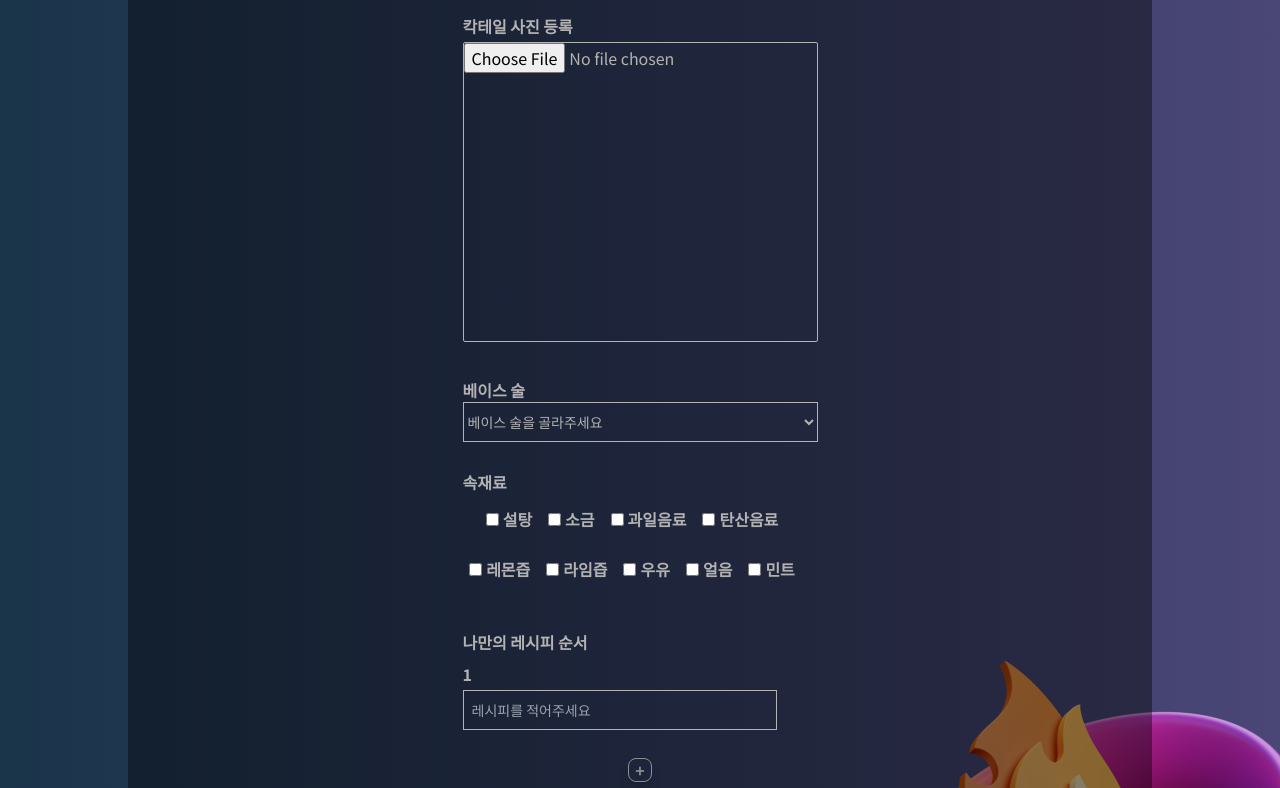
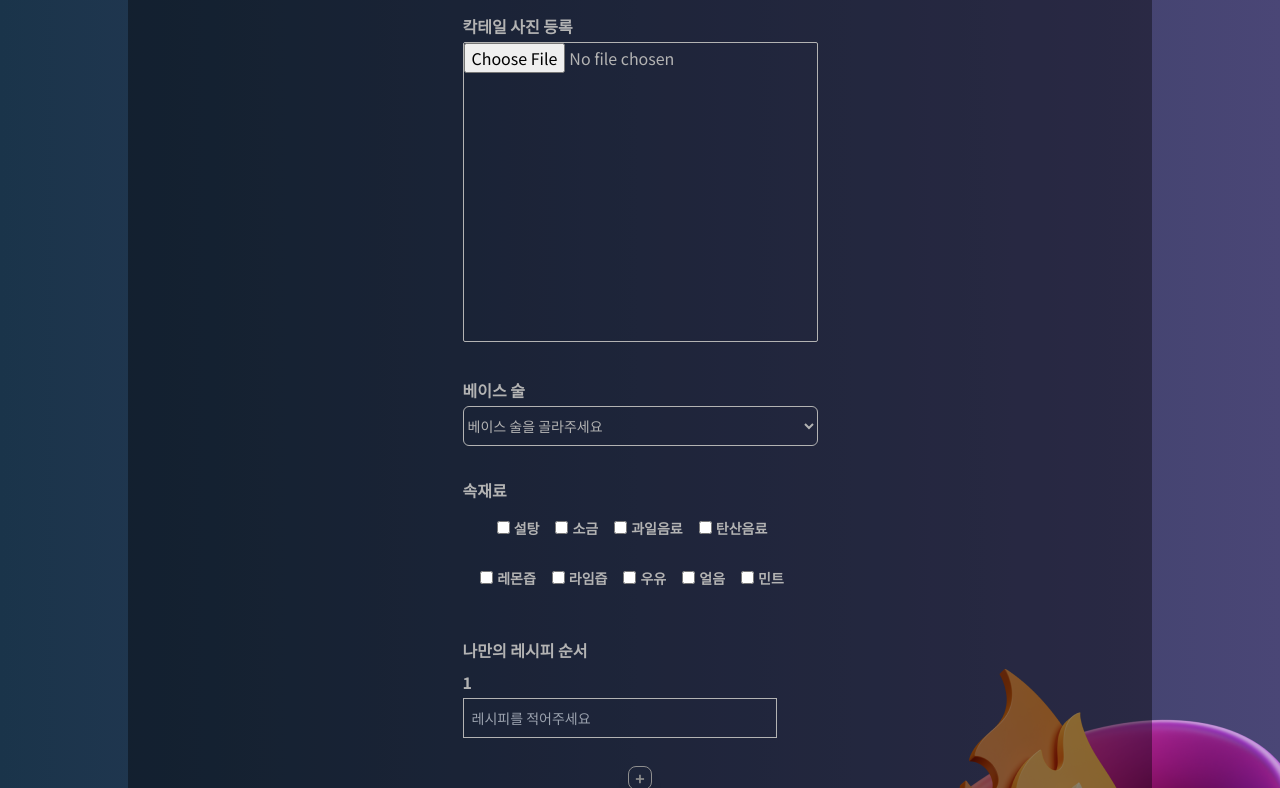
Before and after one commit to codestates-seb/seb44_main_002, a React (Create React App) app in the folder client/: page /cocktail in a window 1280 px wide. Shown: the part 470-1258 px from the top of the page. Built offline with nearby package versions, Linux system fonts and the light colour scheme; no server answers.

Commit message:
chore : 체크박스 글씨 작게,

```diff
--- a/client/src/components/Input/CheckboxIngrInput.js
+++ b/client/src/components/Input/CheckboxIngrInput.js
@@ -23,7 +23,7 @@ export default function CheckboxIngrInput({ isValid = true, setForm }) {
         }`}
       >
         속재료
-        <div className="flex flex-row items-center justify-center flex-wrap w-[355px] h-[100px]">
+        <div className="flex flex-row items-center justify-center flex-wrap  w-[355px] h-[100px]">
           <div className="mr-4">
             <input
               className="mr-1"
@@ -33,7 +33,9 @@ export default function CheckboxIngrInput({ isValid = true, setForm }) {
               value="sugar"
               onChange={checkboxHandler}
             />
-            <label htmlFor="sugar">설탕</label>
+            <label className="text-sm" htmlFor="sugar">
+              설탕
+            </label>
           </div>
           <div className="mr-4">
             <input
@@ -44,7 +46,9 @@ export default function CheckboxIngrInput({ isValid = true, setForm }) {
               value="salt"
               onChange={checkboxHandler}
             />
-            <label htmlFor="salt">소금</label>
+            <label className="text-sm" htmlFor="salt">
+              소금
+            </label>
           </div>
           <div className="mr-4">
             <input
@@ -55,7 +59,9 @@ export default function CheckboxIngrInput({ isValid = true, setForm }) {
               value="beverage"
               onChange={checkboxHandler}
             />
-            <label htmlFor="beverage">과일음료</label>
+            <label className="text-sm" htmlFor="beverage">
+              과일음료
+            </label>
           </div>
           <div className="mr-4">
             <input
@@ -66,7 +72,9 @@ export default function CheckboxIngrInput({ isValid = true, setForm }) {
               value="soda"
               onChange={checkboxHandler}
             />
-            <label htmlFor="soda">탄산음료</label>
+            <label className="text-sm" htmlFor="soda">
+              탄산음료
+            </label>
           </div>
           <div className="mr-4">
             <input
@@ -77,7 +85,9 @@ export default function CheckboxIngrInput({ isValid = true, setForm }) {
               value="lemonSqueeze"
               onChange={checkboxHandler}
             />
-            <label htmlFor="lemonSqueeze">레몬즙</label>
+            <label className="text-sm" htmlFor="lemonSqueeze">
+              레몬즙
+            </label>
           </div>
           <div className="mr-4">
             <input
@@ -88,7 +98,9 @@ export default function CheckboxIngrInput({ isValid = true, setForm }) {
               value="limeSqueeze"
               onChange={checkboxHandler}
             />
-            <label htmlFor="limeSqueeze">라임즙</label>
+            <label className="text-sm" htmlFor="limeSqueeze">
+              라임즙
+            </label>
           </div>
           <div className="mr-4">
             <input
@@ -99,7 +111,9 @@ export default function CheckboxIngrInput({ isValid = true, setForm }) {
               value="milk"
               onChange={checkboxHandler}
             />
-            <label htmlFor="milk">우유</label>
+            <label className="text-sm" htmlFor="milk">
+              우유
+            </label>
           </div>
           <div className="mr-4">
             <input
@@ -110,7 +124,9 @@ export default function CheckboxIngrInput({ isValid = true, setForm }) {
               value="ice"
               onChange={checkboxHandler}
             />
-            <label htmlFor="ice">얼음</label>
+            <label className="text-sm" htmlFor="ice">
+              얼음
+            </label>
           </div>
           <div className="mr-4">
             <input
@@ -121,12 +137,14 @@ export default function CheckboxIngrInput({ isValid = true, setForm }) {
               value="mint"
               onChange={checkboxHandler}
             />
-            <label htmlFor="mint">민트</label>
+            <label className="text-sm" htmlFor="mint">
+              민트
+            </label>
           </div>
         </div>
       </div>
       <div className="h-7">
-        <p className={`${isValid && 'hidden'} text-error`}>
+        <p className={`${isValid && 'hidden'} text-sm text-error`}>
           속재료를 한개 이상 골라주세요
         </p>
       </div>
--- a/client/src/components/Input/SelectBaseInput.js
+++ b/client/src/components/Input/SelectBaseInput.js
@@ -13,11 +13,11 @@ export default function SelectBaseInput({
           isValid ? 'text-gray-200' : 'text-error'
         }`}
       >
-        베이스 술
+        <p className="mb-1">베이스 술</p>
         <select
           value={value}
           onChange={onChange}
-          className={`${size} outline-none border border-solid text-gray-200 font-normal text-sm bg-transparent ${
+          className={`${size} outline-none border border-solid text-gray-200 font-normal rounded-md text-sm bg-transparent ${
             isValid ? 'border-gray-200' : 'border-error'
           }`}
         >
@@ -30,8 +30,8 @@ export default function SelectBaseInput({
           <option value="tequila">데낄라</option>
         </select>
       </label>
-      <div className="h-7">
-        <p className={`${isValid && 'hidden'} text-error`}>
+      <div className="h-8">
+        <p className={`${isValid && 'hidden'} text-sm text-error`}>
           베이스 술을 골라주세요
         </p>
       </div>
```
